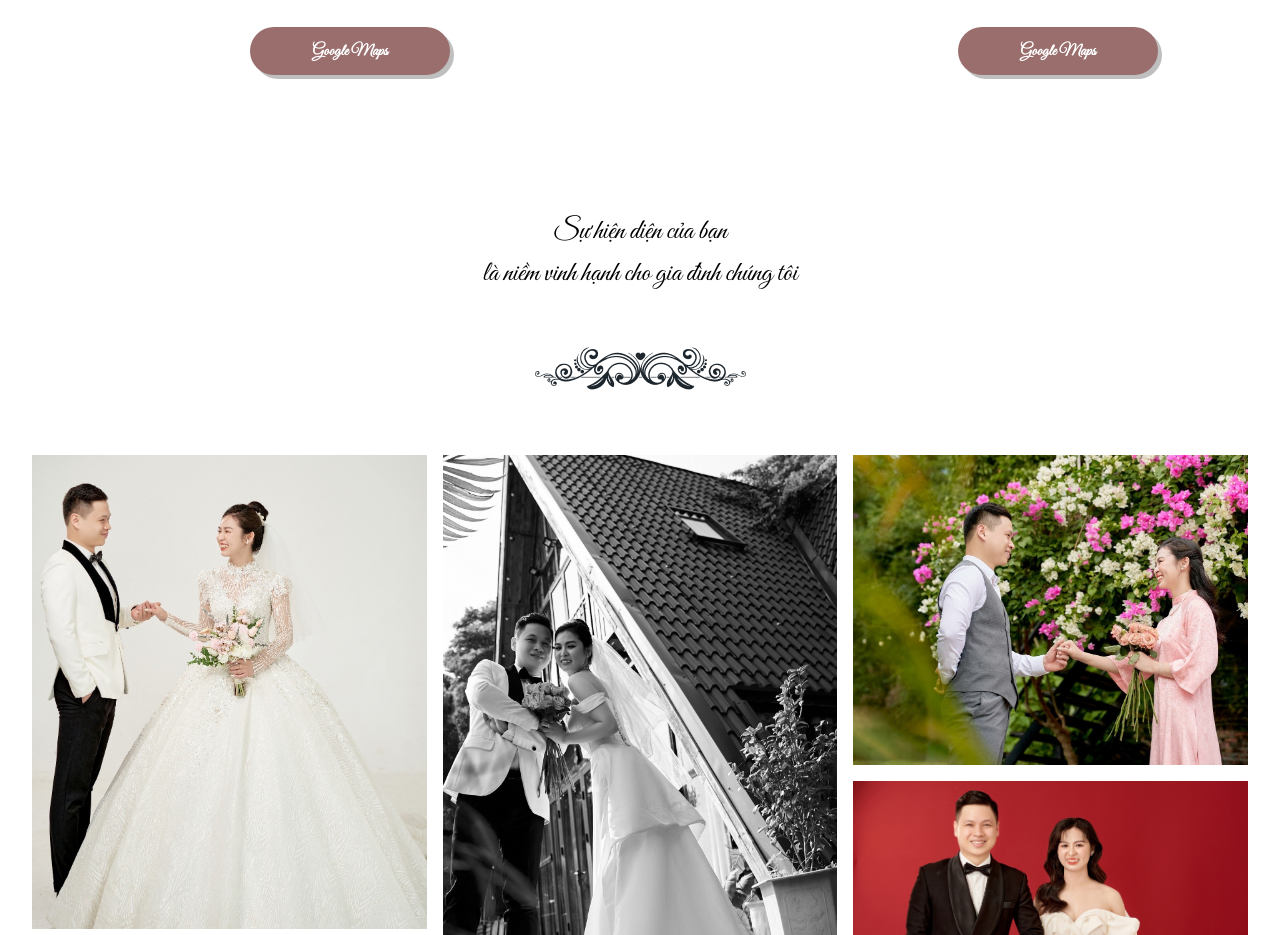
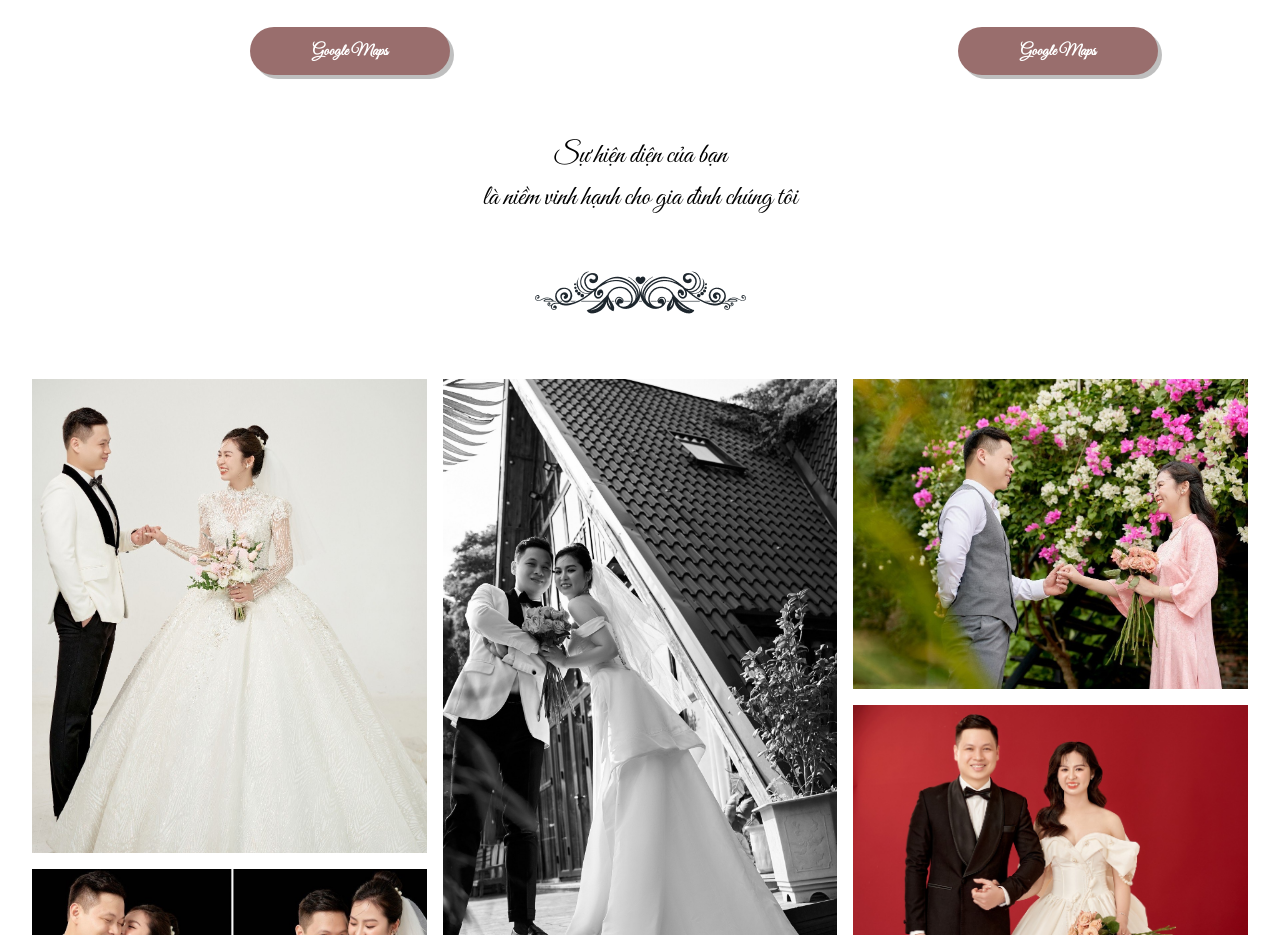
Before and after one commit to GnurTrung/wedding, a Next.js app: page / in a window 1280 px wide. Shown: the part 2980-3915 px from the top of the page. Built offline with nearby package versions, Linux system fonts and the light colour scheme; no server answers.

Commit message:
update img

```diff
--- a/src/components/SecondPage.tsx
+++ b/src/components/SecondPage.tsx
@@ -108,7 +108,7 @@ const SecondPage = () => {
           </div>
         </div>
       </div>
-      <div className="flex justify-center text-[28px] mt-24">
+      <div className="flex justify-center text-[28px] mt-5">
         Sự hiện diện của bạn
       </div>
       <div className="flex justify-center text-[28px] mb-8">
```
